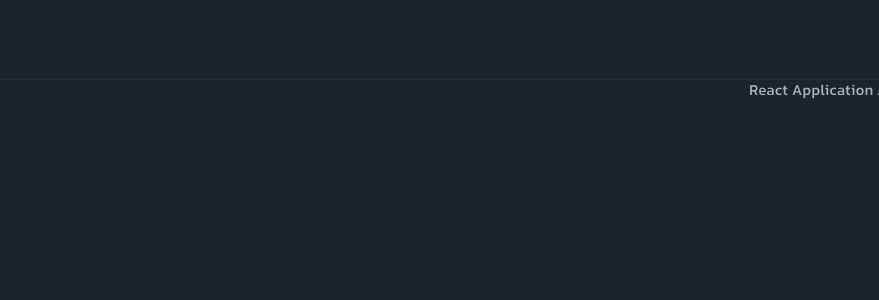
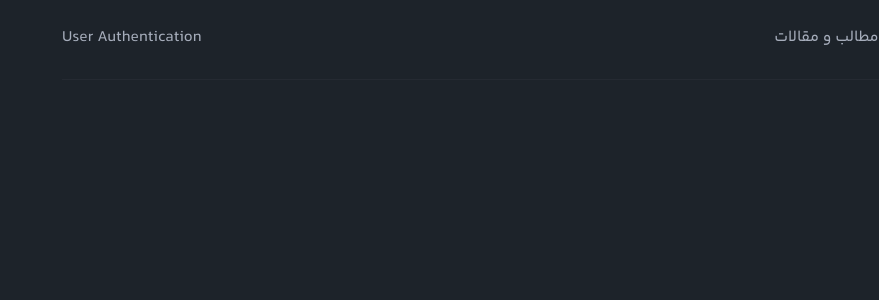
Before and after one commit to SalimiDev/tutoring-platform, a Next.js app: page / in a window 1280 px wide. Shown: the top 300 px of the page, without its empty margins (401-1280 px from the left). Built offline with nearby package versions, Linux system fonts and the light colour scheme.

Commit message:
Create header and top navigation components

```diff
--- /dev/null
+++ b/src/app/_components/footer/index.ts
@@ -0,0 +1 @@
+export * from './footer';
--- a/src/app/_components/header/header.tsx
+++ b/src/app/_components/header/header.tsx
@@ -1,5 +1,14 @@
+import Image from 'next/image';
+import { TopNavigation } from './top-navigation';
+
 export const Header: React.FC = () => {
     return (
-        <header className='border-b dark:border-base-content dark:border-opacity-5'>Header</header>
+        <header className='border-b dark:border-base-content dark:border-opacity-5'>
+            <div className='container flex items-center justify-between'>
+                <Image src='/images/logo-light.svg' width={100} height={36} alt='کلاسبن' />
+                <TopNavigation />
+                <div className='mr-auto'>User Authentication</div>
+            </div>
+        </header>
     );
 };
--- /dev/null
+++ b/src/app/_components/header/index.ts
@@ -0,0 +1 @@
+export * from './header';
--- /dev/null
+++ b/src/app/_components/header/top-navigation.tsx
@@ -0,0 +1,34 @@
+'use client'; // because use want use usePathname for change style of active page
+
+import Link from 'next/link';
+import { usePathname } from 'next/navigation';
+
+export const TopNavigation: React.FC = () => {
+    const menuItems: NavigationMenuItem[] = [
+        { title: 'صفحه اصلی', href: '/' },
+        { title: 'دوره‌های ری‌اکت و نکست', href: '/courses' },
+        { title: 'مطالب و مقالات', href: '/blog' },
+    ];
+
+    const pathname = usePathname();
+
+    return (
+        <ul className='mr-12 flex gap-x-8'>
+            {menuItems.map((item) => {
+                const isActive = pathname === item.href;
+                return (
+                    <li key={`navigation-${item.href}`}>
+                        <Link
+                            href={item.href}
+                            className={`pb-2 transition-colors hover:text-primary ${
+                                isActive && 'border-b-2 dark:border-primary/30 dark:text-primary'
+                            }`}
+                        >
+                            {item.title}
+                        </Link>
+                    </li>
+                );
+            })}
+        </ul>
+    );
+};
--- a/src/app/layout.tsx
+++ b/src/app/layout.tsx
@@ -2,8 +2,8 @@
 import { Figtree } from 'next/font/google';
 import localFont from 'next/font/local';
 
-import { Header } from './_components/header/header';
-import { Footer } from './_components/footer/footer';
+import { Header } from './_components/header';
+import { Footer } from './_components/footer';
 
 const figtree = Figtree({
     display: 'swap',
--- /dev/null
+++ b/src/types/navigation-menu-item.ts
@@ -0,0 +1,4 @@
+type NavigationMenuItem = {
+    title: string;
+    href: string;
+};
```
Also changed, not shown: public/images/logo-light.svg (added).
